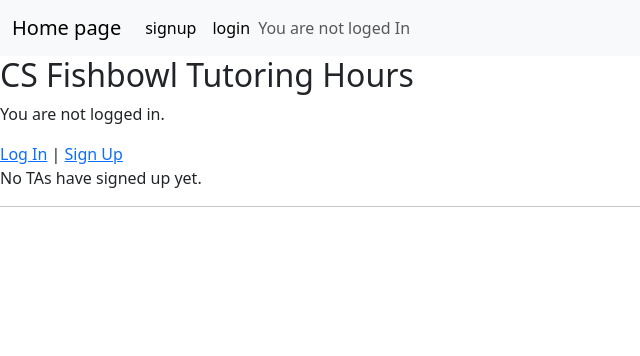
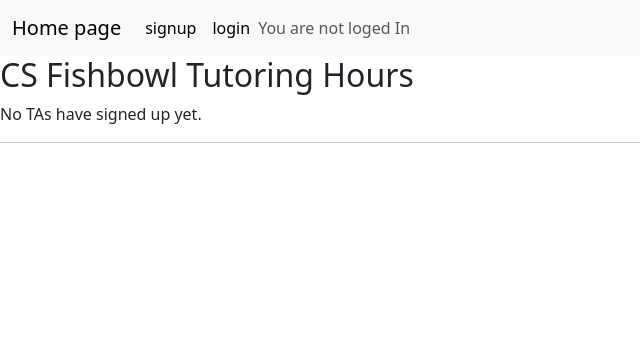
Before and after one commit to blheisey/tutoring-app, a Django app: page / in a window 1280 px wide. Shown: the top 356 px of the page, without its empty margins (0-640 px from the left). Run offline with Django 5.2, Linux system fonts and the light colour scheme.

Commit message:
navbar consumes more responsibility

```diff
--- a/accounts/templates/accounts/add_hours.html
+++ b/accounts/templates/accounts/add_hours.html
@@ -9,5 +9,4 @@
     <button type="submit">Save</button>
   </form>
 
-  <p><a href="{% url 'home' %}">Back to Home</a></p>
 {% endblock content %}
--- a/accounts/templates/accounts/ta_detail.html
+++ b/accounts/templates/accounts/ta_detail.html
@@ -10,5 +10,5 @@
 
 
 
-  <p><a href="{% url 'home' %}">Back to all TAs</a></p>
+
 {% endblock content %}
--- a/accounts/templates/home.html
+++ b/accounts/templates/home.html
@@ -10,10 +10,6 @@
       Your information: {{ user.information }}
     </p>
 
-  {% else %}
-    <p>You are not logged in.</p>
-    <a href="{% url 'login' %}">Log In</a> |
-    <a href="{% url 'signup' %}">Sign Up</a>
   {% endif %}
 
   {% if tas %}
```
